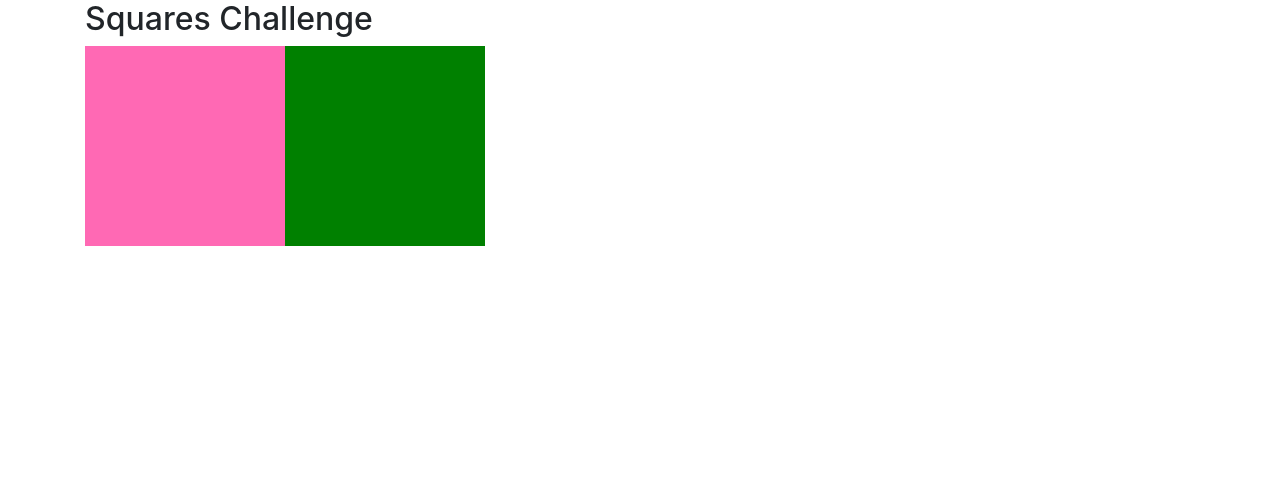
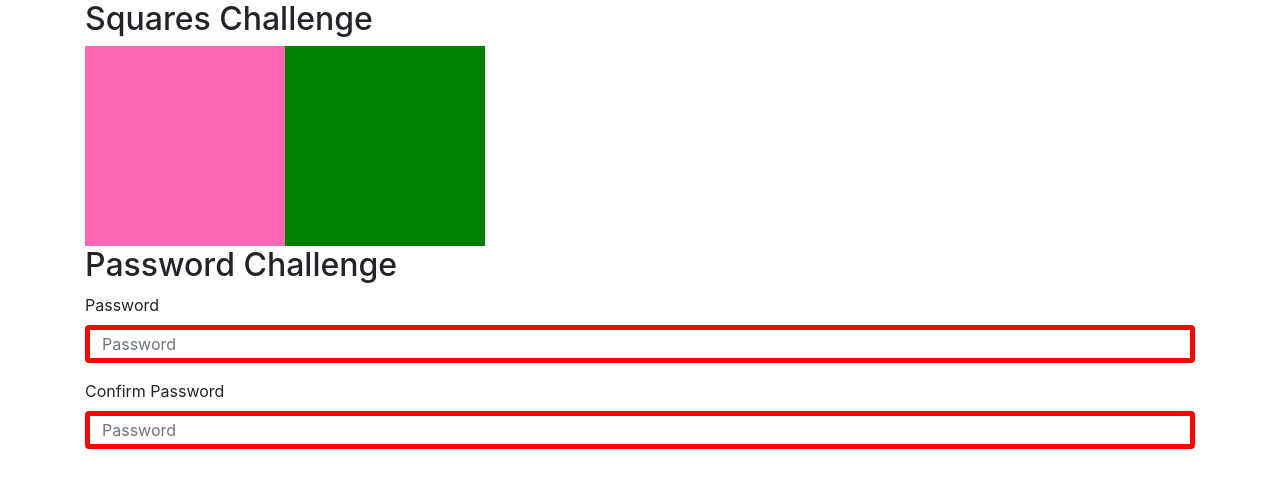
Before and after one commit to LaikaTheSpaceDog/week-10-project, a React (Create React App) app: page / in a window 1280 px wide. Shown: the top 488 px of the page. Built offline with nearby package versions, Linux system fonts and the light colour scheme.

Commit message:
Completed lifting state challenge: signup

```diff
--- a/package.json
+++ b/package.json
@@ -7,6 +7,7 @@
     "@testing-library/react": "^9.5.0",
     "@testing-library/user-event": "^7.2.1",
     "react": "^16.13.1",
+    "react-bootstrap": "^1.3.0",
     "react-dom": "^16.13.1",
     "react-scripts": "3.4.3"
   },
--- a/src/App.js
+++ b/src/App.js
@@ -1,8 +1,12 @@
 import React from 'react';
 import Squares from './components/Squares';
+import SignUp from './components/SignUp';
 
 const App = () => (
-  <Squares />
+  <>
+    <Squares />
+    <SignUp minimumLength={ 12 } label={ "Password" } />
+  </>
 );
 
 export default App;
--- /dev/null
+++ b/src/components/Password.js
@@ -0,0 +1,14 @@
+import React from 'react';
+import { Form } from "react-bootstrap";
+
+const Password = ({ label, value, valid, handleChange }) => (
+    <>
+        <Form.Group controlId="formBasicPassword">
+            <Form.Label>{ label }</Form.Label>
+            <Form.Control onChange={ handleChange } value={ value } type="password" placeholder="Password" style={{ border: valid ? "black 1px solid" : "red 5px solid" }} />
+        </Form.Group>
+    </>
+
+);
+
+export default Password;
--- /dev/null
+++ b/src/components/SignUp.js
@@ -0,0 +1,44 @@
+import React, { Component } from "react";
+import { Form } from "react-bootstrap";
+import Password from "./Password";
+
+class SignUp extends Component {
+    constructor(props){
+        super(props);
+
+        this.state = {
+            input1: "",
+            input2: ""
+        }
+    }
+
+    render(){
+
+        const { minimumLength } = this.props;
+        const { input1, input2 } = this.state;
+
+        return(
+            <>
+                <h2>Password Challenge</h2>
+                <Form>
+                    <Password
+                        label="Password"
+                        handleChange={ (e) => this.setState({input1: e.currentTarget.value}) }
+                        value={ input1 }
+                        valid={ (input1 === input2) && (input1.length > minimumLength) }
+                    />
+
+                    <Password
+                        label="Confirm Password"
+                        handleChange={ (e) => this.setState({input2: e.currentTarget.value}) }
+                        value={ input2 }
+                        valid={ (input1 === input2) && (input2.length > minimumLength) }
+                    />
+                </Form>
+            </>
+        )
+    }
+
+}
+
+export default SignUp;
```
Also changed, not shown: 1 other file (tests, documents, lock files or other folders).
